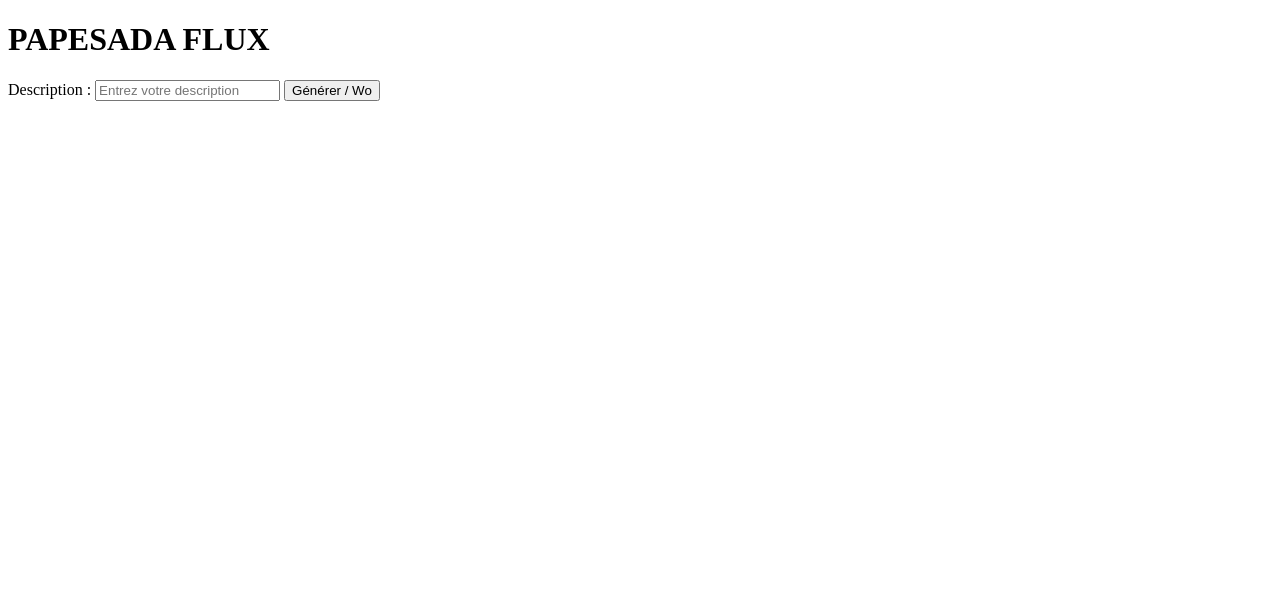
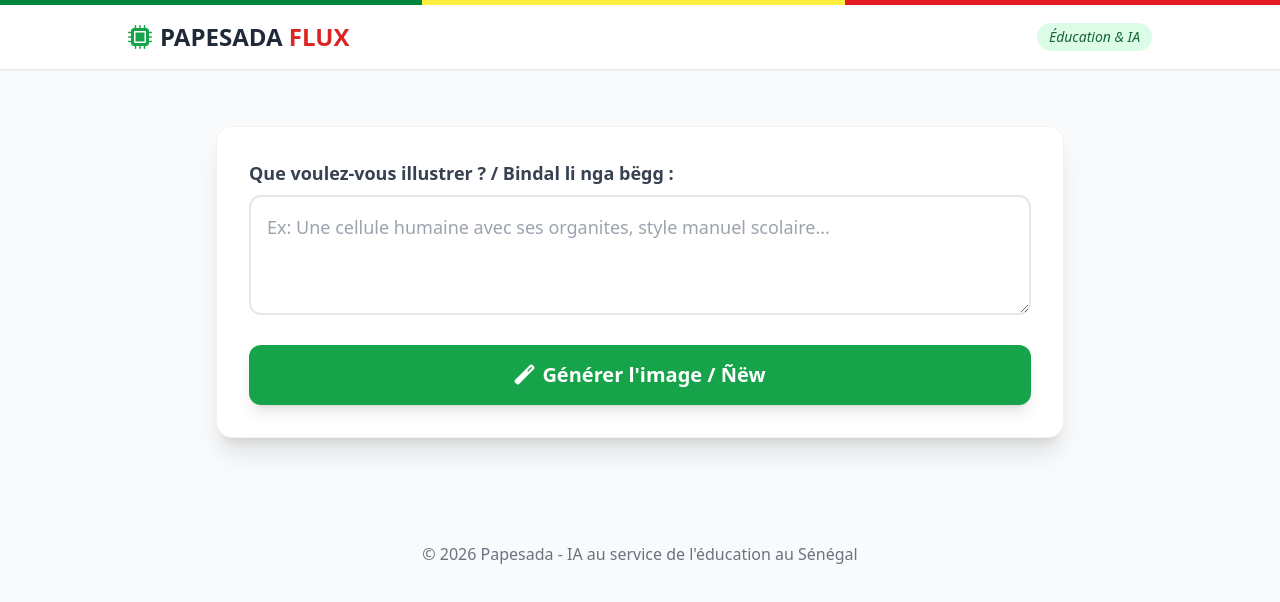
Before and after one commit to papesada/ia-flux-generator, a plain HTML site: page index.html in a window 1280 px wide. Drawn offline with nearby package versions, Linux system fonts and the light colour scheme.

Commit message:
chore: update index.html — new UI with Tailwind and proxy fetch

```diff
--- a/index.html
+++ b/index.html
@@ -1,44 +1,75 @@
-<!doctype html>
+<!DOCTYPE html>
 <html lang="fr">
 <head>
-<meta charset="utf-8">
-<meta name="viewport" content="width=device-width,initial-scale=1">
-<title>PAPESADA FLUX - Générateur d'images</title>
+    <meta charset="UTF-8">
+    <meta name="viewport" content="width=device-width, initial-scale=1.0">
+    <title>PAPESADA FLUX - IA Éducative</title>
+    <script src="https://cdn.tailwindcss.com"></script>
+    <link href="https://cdnjs.cloudflare.com/ajax/libs/font-awesome/6.0.0/css/all.min.css" rel="stylesheet">
     <style>
-.hidden{display:none;}
-#output-image{max-width:100%;height:auto;border:1px solid #ddd;padding:8px;background:#fff;}
-#loading{font-style:italic;}
+        .senegal-gradient {
+            background: linear-gradient(to right, #00853f 33%, #fdef42 33%, #fdef42 66%, #e31b23 66%);
+            height: 5px;
+        }
     </style>
 </head>
-<body>
-<h1>PAPESADA FLUX</h1>
-<label for="prompt">Description :</label>
-<input id="prompt" type="text" placeholder="Entrez votre description">
-<button id="btn-gen">Générer / Wo</button>
-<span id="loading" class="hidden">Chargement...</span>
+<body class="bg-gray-50 min-h-screen font-sans">
 
-<div id="result" class="hidden">
-<h2>Résultat</h2>
-<img id="output-image" alt="Résultat image">
-<p><a id="download-link" href="#" download="image.png">Télécharger</a></p>
+    <div class="senegal-gradient"></div>
+
+    <nav class="bg-white shadow-sm border-b p-4">
+        <div class="max-w-5xl mx-auto flex justify-between items-center">
+            <h1 class="text-2xl font-bold text-gray-800"><i class="fas fa-microchip text-green-600 mr-2"></i>PAPESADA <span class="text-red-600">FLUX</span></h1>
+            <span class="text-sm font-medium bg-green-100 text-green-800 px-3 py-1 rounded-full italic">Éducation & IA</span>
+        </div>
+    </nav>
+
+    <main class="max-w-4xl mx-auto p-6 mt-8">
+        <div class="bg-white rounded-2xl shadow-xl p-8 border border-gray-100 mb-8">
+            <div class="mb-6">
+                <label for="prompt" class="block text-lg font-semibold text-gray-700 mb-2">
+                    Que voulez-vous illustrer ? / Bindal li nga bëgg :
+                </label>
+                <textarea id="prompt" rows="3"
+                    class="w-full p-4 border-2 border-gray-200 rounded-xl focus:ring-4 focus:ring-green-200 focus:border-green-500 transition-all text-lg"
+                    placeholder="Ex: Une cellule humaine avec ses organites, style manuel scolaire..."></textarea>
             </div>
 
+            <button id="btn-gen" onclick="genererImage()"
+                class="w-full bg-green-600 hover:bg-green-700 text-white font-bold py-4 rounded-xl shadow-lg transform active:scale-95 transition-all flex items-center justify-center text-xl">
+                <i class="fas fa-magic mr-2"></i> Générer l'image / Ñëw
+            </button>
+        </div>
+
+        <div id="loading" class="hidden text-center p-12">
+            <div class="inline-block animate-spin rounded-full h-12 w-12 border-t-4 border-b-4 border-green-600 mb-4"></div>
+            <p class="text-xl font-medium text-gray-600 animate-pulse">L'IA prépare votre support pédagogique... / Mu ngiy ñëw...</p>
+        </div>
+
+        <div id="result" class="hidden bg-white rounded-2xl shadow-2xl p-4 border border-gray-100 overflow-hidden">
+            <div class="flex justify-between items-center mb-4 px-4">
+                <h2 class="text-xl font-bold text-gray-800">Votre illustration</h2>
+                <a id="download-link" href="#" download="illustration-papesada.png"
+                   class="bg-blue-600 hover:bg-blue-700 text-white px-4 py-2 rounded-lg font-medium transition-colors">
+                    <i class="fas fa-download mr-2"></i> Télécharger
+                </a>
+            </div>
+            <img id="output-image" class="w-full rounded-xl shadow-inner border border-gray-200" alt="Résultat">
+        </div>
+    </main>
+
+    <footer class="text-center mt-12 pb-8 text-gray-500">
+        <p>© 2026 Papesada - IA au service de l'éducation au Sénégal</p>
+    </footer>
+
     <script>
-const translations = {
-  fr: { gen: "Générer"},
-  wo: { gen: "Ñëw" }
-};
-let currentLang = 'fr';
-
         async function genererImage() {
             const promptSaisi = document.getElementById('prompt').value;
-
             if (!promptSaisi) {
                 alert("Veuillez saisir une description / Bindal li nga bëgg");
                 return;
             }
 
-    // Préparation de l'interface
             const loading = document.getElementById('loading');
             const result = document.getElementById('result');
             const btnGen = document.getElementById('btn-gen');
@@ -46,39 +77,33 @@ async function genererImage() {
             loading.classList.remove('hidden');
             result.classList.add('hidden');
             btnGen.disabled = true;
-    btnGen.innerText = "Chargement... / Mu ngiy ñëw...";
-
-    const promptOptimise = `${promptSaisi}, clear educational illustration, professional pedagogical diagram, bright colors, white background, high resolution, 4k`;
+            btnGen.classList.add('opacity-50', 'cursor-not-allowed');
 
             try {
+                // APPEL AU PROXY NODE.JS QUE NOUS AVONS CRÉÉ
                 const response = await fetch('/api/generate', {
                     method: 'POST',
                     headers: { 'Content-Type': 'application/json' },
-            body: JSON.stringify({ prompt: promptOptimise }),
+                    body: JSON.stringify({ prompt: promptSaisi }),
                 });
 
-        if (!response.ok) throw new Error("Erreur API");
+                if (!response.ok) throw new Error("Erreur serveur");
 
                 const blob = await response.blob();
                 const url = URL.createObjectURL(blob);
 
-        // Affichage du résultat
-        const img = document.getElementById('output-image');
-        img.src = url;
+                document.getElementById('output-image').src = url;
                 document.getElementById('download-link').href = url;
-
                 result.classList.remove('hidden');
             } catch (e) {
-        alert("Njumte / Erreur : Impossible de contacter l'IA. Vérifiez votre connexion ou votre Token.");
+                alert("Njumte / Erreur technique. Vérifiez la connexion du serveur proxy.");
                 console.error(e);
             } finally {
                 loading.classList.add('hidden');
                 btnGen.disabled = false;
-        btnGen.innerText = translations[currentLang].gen + " / " + translations['wo'].gen;
+                btnGen.classList.remove('opacity-50', 'cursor-not-allowed');
             }
         }
-
-document.getElementById('btn-gen').addEventListener('click', genererImage);
     </script>
 </body>
 </html>
```
Lines whose indentation alone changed are shown as unchanged.
